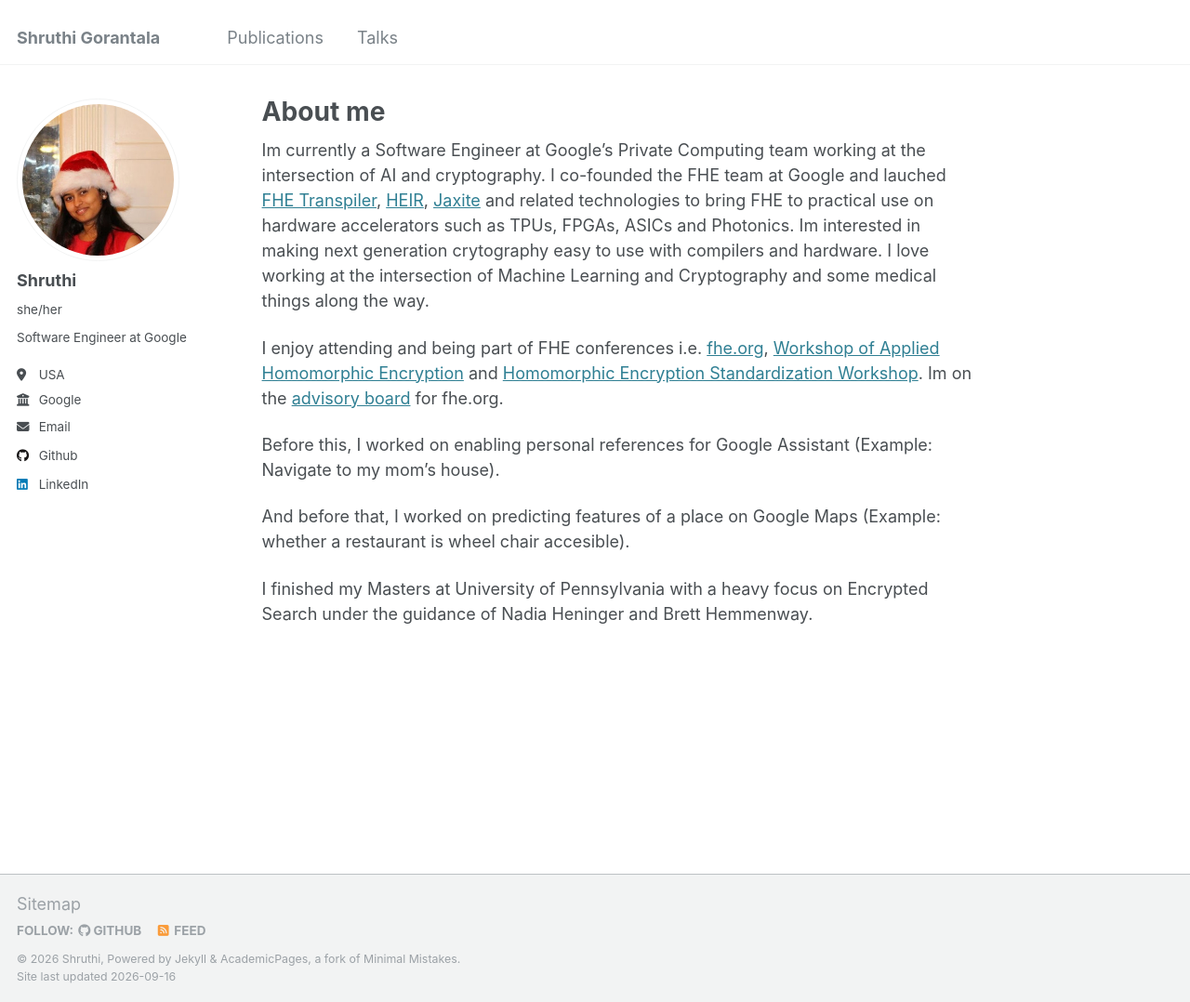
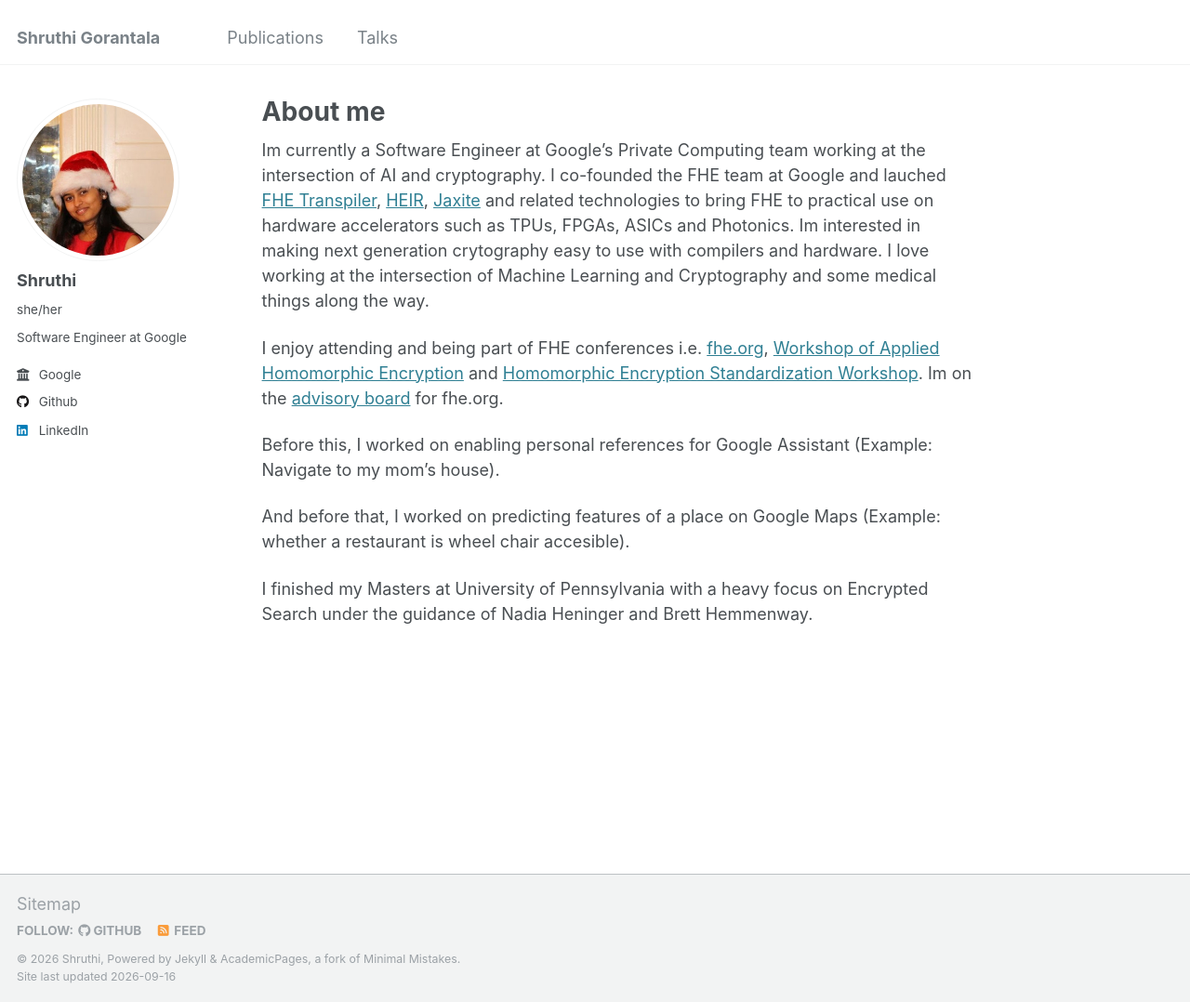
Before and after one commit to code-perspective/code-perspective.github.io, a Jekyll site: the page built from _pages/about.md, in a window 1280 px wide and 1078 px high. Shown: the whole window at 93% size. Built offline with Jekyll 4.4.1, drawn with Linux system fonts in a browser that asks for light colours.

Commit message:
remove location and email

```diff
--- a/_config.yml
+++ b/_config.yml
@@ -25,10 +25,10 @@ author:
   name             : "Shruthi"
   pronouns         : "she/her"
   bio              : "Software Engineer at Google"
-  location         : "USA"
+  # location         :
   employer         : "Google"
   # uri              : # URL
-  email            : "gshruthi@google.com"
+  # email            :
 
   # Academic websites
   # arxiv            : # URL - Update with the correct link to your profile
```
